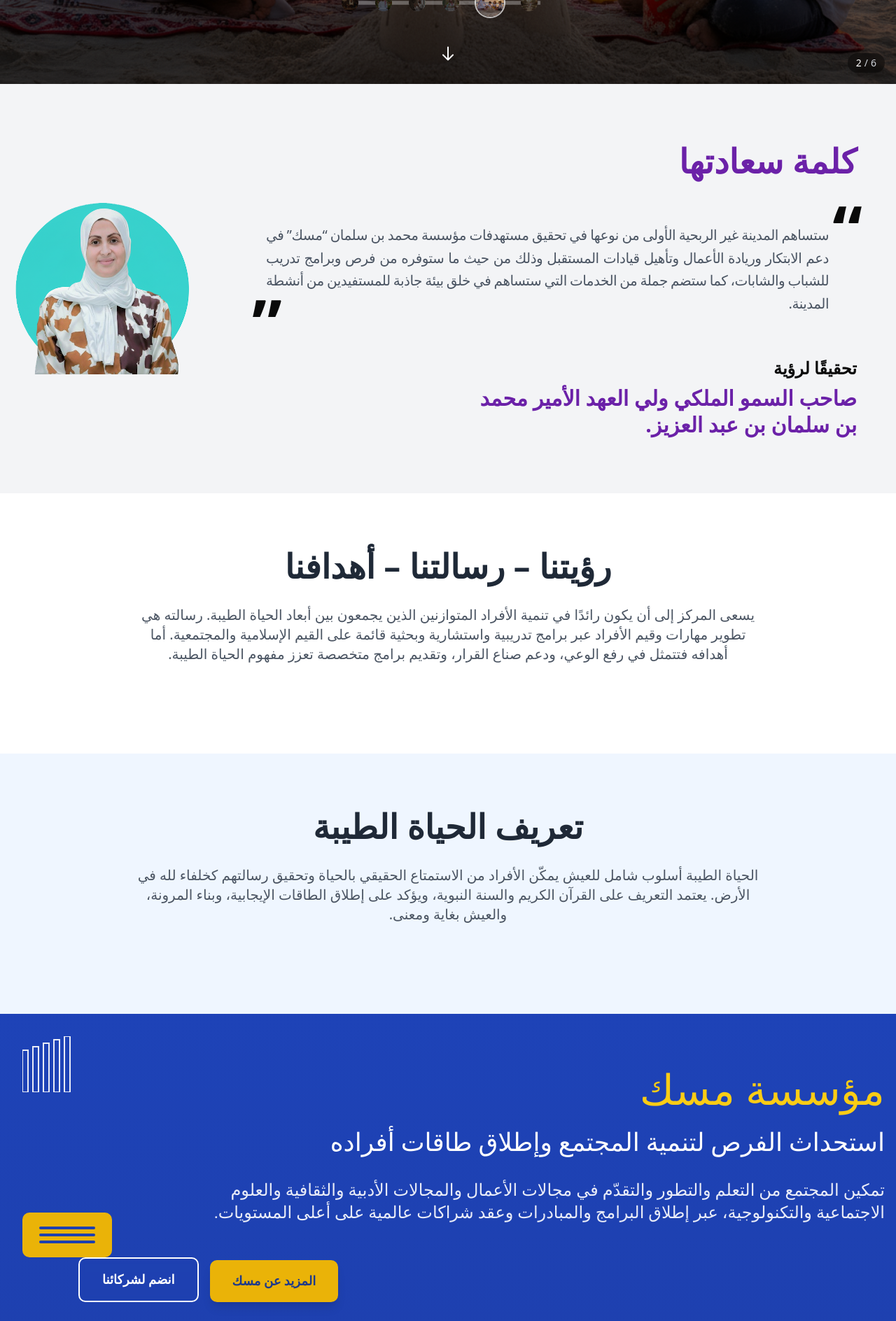
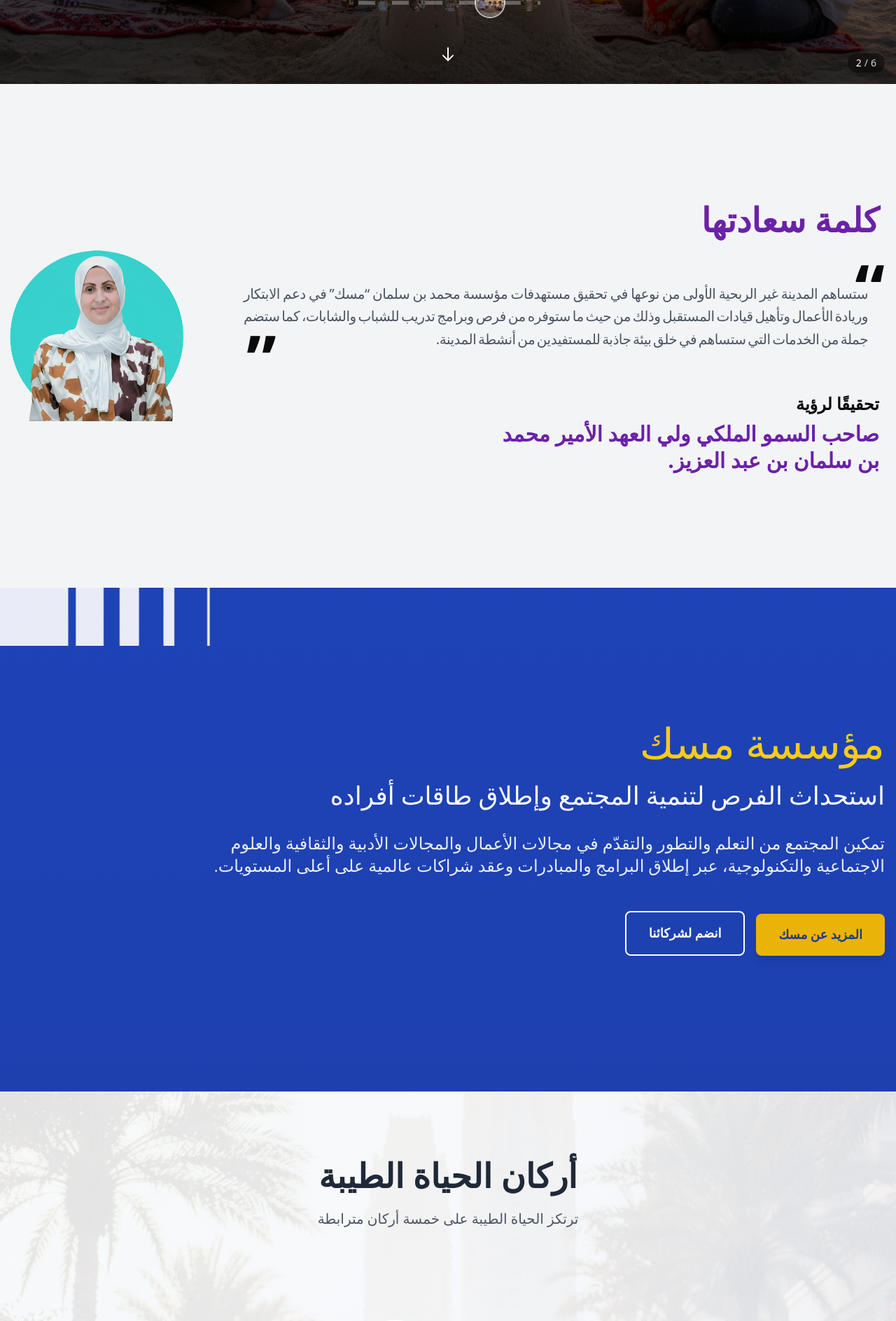
Before and after one commit to Reailiteen/haya-taiba, a Next.js app: page / in a window 1280 px wide. Shown: the part 680-2568 px from the top of the page at 70% size. Built offline with nearby package versions, Linux system fonts and the light colour scheme.

Commit message:
feat: update sections to have a minimum height of 90vh and flex layout for improved responsiveness

```diff
--- a/src/app/page.tsx
+++ b/src/app/page.tsx
@@ -31,21 +31,6 @@
         {/* <Hero /> */}
         <HeroSection />
         <Statement />
-
-
-        <Section
-          id="vision"
-          title={content.vision.title}
-          content={content.vision.content}
-          backgroundColor="bg-white"
-        />
-
-        <Section
-          id="definition"
-          title={content.definition.title}
-          content={content.definition.content}
-          backgroundColor="bg-blue-50"
-        />
 
         {/* Philosophy Section - Misk-style blue section */}
         <PhilosophySection />
--- a/src/components/CircularPillarsSection.tsx
+++ b/src/components/CircularPillarsSection.tsx
@@ -57,7 +57,7 @@
   }, []);
 
   return (
-    <section ref={ref} className="py-16 md:py-24 bg-gradient-to-br from-gray-50 to-blue-50 relative overflow-hidden" id="pillars">
+    <section ref={ref} className="min-h-[90vh] flex items-center py-16 md:py-24 bg-gradient-to-br from-gray-50 to-blue-50 relative overflow-hidden" id="pillars">
       {/* Background Image */}
       <div className="absolute inset-0 opacity-10">
         <Image
--- a/src/components/HeroSection.tsx
+++ b/src/components/HeroSection.tsx
@@ -184,7 +184,7 @@
   return (
     <section
       id="hero"
-      className="relative min-h-[100svh] w-full overflow-hidden bg-black"
+      className="relative min-h-[90vh] w-full overflow-hidden bg-black"
       role="region"
       aria-roledescription="carousel"
       aria-label="معرض الصور الرئيسية"
--- a/src/components/LogoSection.tsx
+++ b/src/components/LogoSection.tsx
@@ -10,7 +10,7 @@
   const isInView = useInView(ref, { once: true, margin: "-100px" });
 
   return (
-    <section id="logo" className="py-12 sm:py-16 md:py-20 bg-blue-50" ref={ref}>
+    <section id="logo" className="min-h-[90vh] flex items-center py-12 sm:py-16 md:py-20 bg-blue-50" ref={ref}>
       <div className="container mx-auto px-4">
         <div className="grid grid-cols-1 lg:grid-cols-2 gap-8 md:gap-12 items-center max-w-6xl mx-auto">
           {/* Content */}
--- a/src/components/OfferSection.tsx
+++ b/src/components/OfferSection.tsx
@@ -29,7 +29,7 @@
 
   return (
     <>
-      <section id="offers" ref={ref} className="py-20 bg-white">
+      <section id="offers" ref={ref} className="min-h-[90vh] flex items-center py-20 bg-white">
         <div className="container mx-auto px-4">
           <div className="flex items-start justify-between">
             <h3 className="text-4xl font-bold text-right text-blue-700">تأجير</h3>
--- a/src/components/PhilosophySection.tsx
+++ b/src/components/PhilosophySection.tsx
@@ -3,22 +3,23 @@
 import { motion } from "framer-motion";
 import { useRef } from "react";
 import { useInView } from "framer-motion";
+import Image from "next/image";
 
 export default function PhilosophySection() {
   const ref = useRef(null);
   const inView = useInView(ref, { once: true, margin: "-100px" });
 
   return (
-    <section id="philosophy" ref={ref} className="py-20 bg-blue-800 text-white relative overflow-hidden">
+    <section id="philosophy" ref={ref} className="py-20 min-h-[90vh] bg-blue-800 text-white relative overflow-hidden flex items-center">
       {/* Graph bars stroke on top left */}
-      <div className="absolute top-8 left-8 z-20">
-        <svg width="120" height="80" viewBox="0 0 120 80" className="opacity-90">
-          <rect x="0" y="20" width="8" height="60" fill="none" stroke="white" strokeWidth="2" />
-          <rect x="15" y="15" width="8" height="65" fill="none" stroke="white" strokeWidth="2" />
-          <rect x="30" y="10" width="8" height="70" fill="none" stroke="white" strokeWidth="2" />
-          <rect x="45" y="5" width="8" height="75" fill="none" stroke="white" strokeWidth="2" />
-          <rect x="60" y="0" width="8" height="80" fill="none" stroke="white" strokeWidth="2" />
-        </svg>
+      <div className="absolute top-0 left-0 z-20">
+        <Image
+          src="/graph-hrs-strok-white-300x83.png"
+          alt="Graph Bars"
+          width={300}
+          height={120}
+          className="opacity-90"
+        />
       </div>
 
       {/* Background decorative elements - simplified */}
@@ -65,13 +66,13 @@
             initial={{ opacity: 0, y: 30 }}
             animate={inView ? { opacity: 1, y: 0 } : { opacity: 0, y: 30 }}
             transition={{ duration: 0.8, delay: 0.8 }}
-            className="flex flex-col sm:flex-row gap-4 items-end justify-end"
+            className="flex flex-col sm:flex-row gap-4 items-end justify-start"
           >
             {/* Primary button - Yellow */}
             <motion.button
               whileHover={{ scale: 1.05, backgroundColor: "#fbbf24" }}
               whileTap={{ scale: 0.95 }}
-              className="bg-yellow-500 hover:bg-yellow-400 text-blue-900 font-bold py-4 px-8 rounded-lg text-lg transition-all duration-300 shadow-lg hover:shadow-xl order-2 sm:order-1"
+              className="bg-yellow-500 hover:bg-yellow-400 text-blue-900 font-bold py-4 px-8 rounded-md text-lg transition-all duration-300 shadow-lg hover:shadow-xl order-2 sm:order-1"
               style={{ fontFamily: "FF Shamel" }}
             >
               المزيد عن مسك
@@ -81,28 +82,13 @@
             <motion.button
               whileHover={{ scale: 1.05, backgroundColor: "rgba(255, 255, 255, 0.1)" }}
               whileTap={{ scale: 0.95 }}
-              className="border-2 border-white text-white font-semibold py-4 px-8 rounded-lg text-lg transition-all duration-300 hover:bg-white/10 backdrop-blur-sm order-1 sm:order-2"
+              className="border-2 border-white text-white font-semibold py-4 px-8 rounded-md text-lg transition-all duration-300 hover:bg-white/10 backdrop-blur-sm order-1 sm:order-2"
               style={{ fontFamily: "FF Shamel" }}
             >
               انضم لشركائنا
             </motion.button>
           </motion.div>
         </div>
-
-        {/* Decorative yellow accent box - bottom left */}
-        <motion.div
-          initial={{ opacity: 0, x: -50 }}
-          animate={inView ? { opacity: 1, x: 0 } : { opacity: 0, x: -50 }}
-          transition={{ duration: 0.8, delay: 1.0 }}
-          className="absolute bottom-16 left-8 w-32 h-16 bg-yellow-500 rounded-lg"
-        >
-          {/* Three horizontal lines inside the yellow box */}
-          <div className="flex flex-col justify-center items-center h-full space-y-1.5">
-            <div className="w-20 h-1 bg-blue-800 rounded"></div>
-            <div className="w-20 h-1 bg-blue-800 rounded"></div>
-            <div className="w-20 h-1 bg-blue-800 rounded"></div>
-          </div>
-        </motion.div>
       </div>
     </section>
   );
--- a/src/components/Section.tsx
+++ b/src/components/Section.tsx
@@ -44,7 +44,7 @@
   return (
     <section
       id={id}
-      className={`py-12 sm:py-16 md:py-20 ${backgroundColor} ${className}`}
+      className={`py-12 sm:py-16 md:py-20 min-h-[90vh] flex items-center ${backgroundColor} ${className}`}
       ref={ref}
     >
       <div className="container mx-auto px-4">
--- a/src/components/StatementSection.tsx
+++ b/src/components/StatementSection.tsx
@@ -23,8 +23,8 @@
   const shouldAnimate = isInView || triggerAnimation;
 
   return (
-    <section id="statement" className="py-12 sm:py-16 md:py-20 bg-gray-100" ref={ref}>
-      <div className="container mx-auto px-4">
+    <section id="statement" className="min-h-[90vh] flex items-center py-12 sm:py-16 md:py-20 bg-gray-100" ref={ref}>
+      <div className="container mx-auto px-2">
         <motion.div
           initial={{ opacity: 0, y: 50 }}
           animate={shouldAnimate ? { opacity: 1, y: 0 } : { opacity: 0, y: 50 }}
@@ -35,7 +35,7 @@
 
             {/* Text Section */}
             <motion.div
-              className="flex-1 pr-10"
+              className="flex-1 pr-4"
               initial={{ opacity: 0, y: 30 }}
               animate={shouldAnimate ? { opacity: 1, y: 0 } : { opacity: 0, y: 30 }}
               transition={{ delay: 0.2, duration: 0.8 }}
@@ -46,7 +46,7 @@
 
               <div className="relative mb-10">
                 <div className="text-8xl text-magenta-400 font-bold leading-none absolute -top-5 -right-2">&ldquo;</div>
-                <p className="text-xl text-gray-600 leading-relaxed px-10 py-5 font-normal text-justify tracking-tight" style={{ wordSpacing: '-0.1em' }}>
+                <p className="text-xl text-gray-600 leading-relaxed px-4 py-5 font-normal text-justify tracking-tight" style={{ wordSpacing: '-0.1em' }}>
                   ستساهم المدينة غير الربحية الأولى من نوعها في تحقيق مستهدفات
                   مؤسسة محمد بن سلمان &ldquo;مسك&rdquo; في دعم الابتكار وريادة الأعمال وتأهيل
                   قيادات المستقبل وذلك من حيث ما ستوفره من فرص وبرامج تدريب
```
